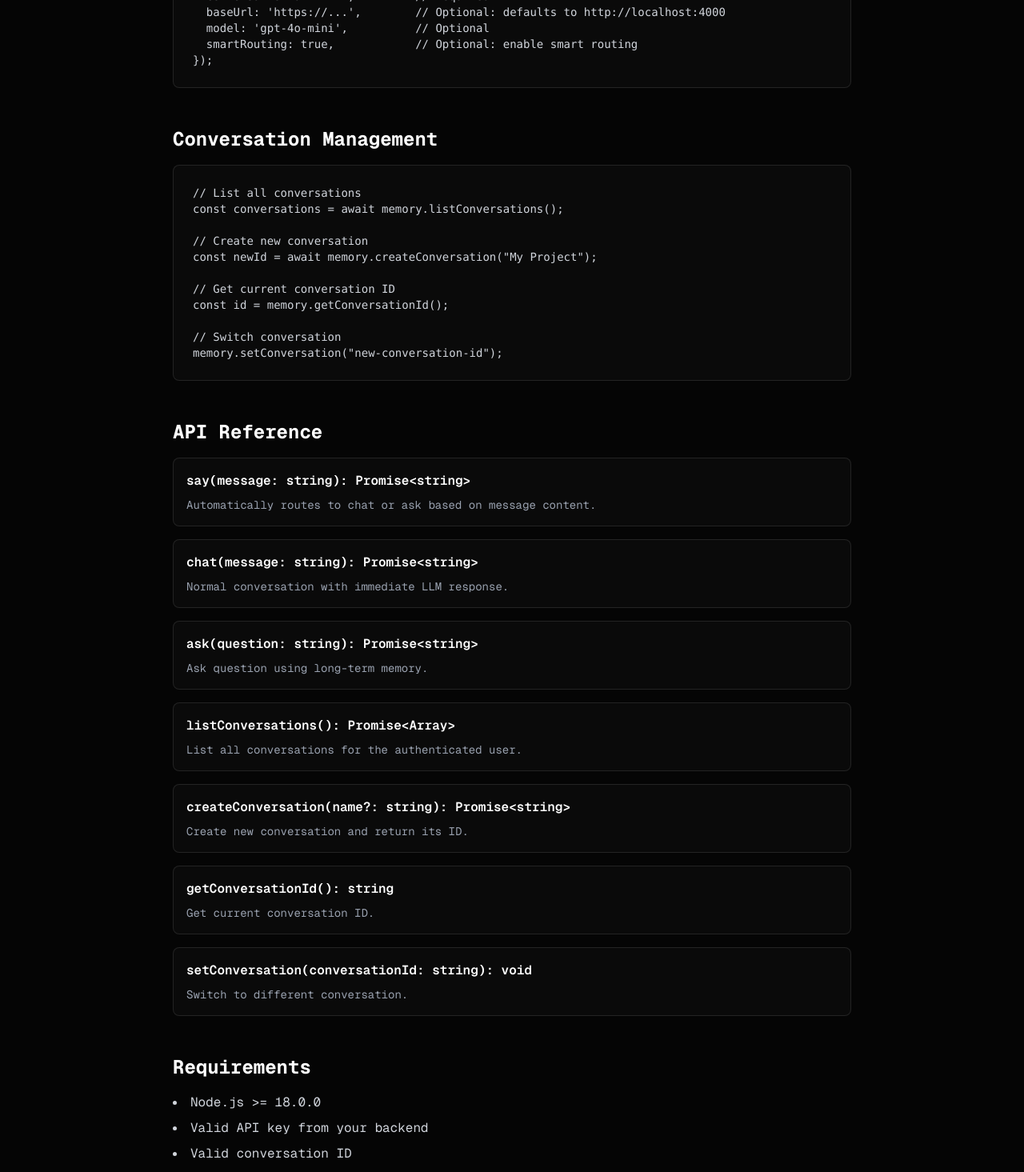
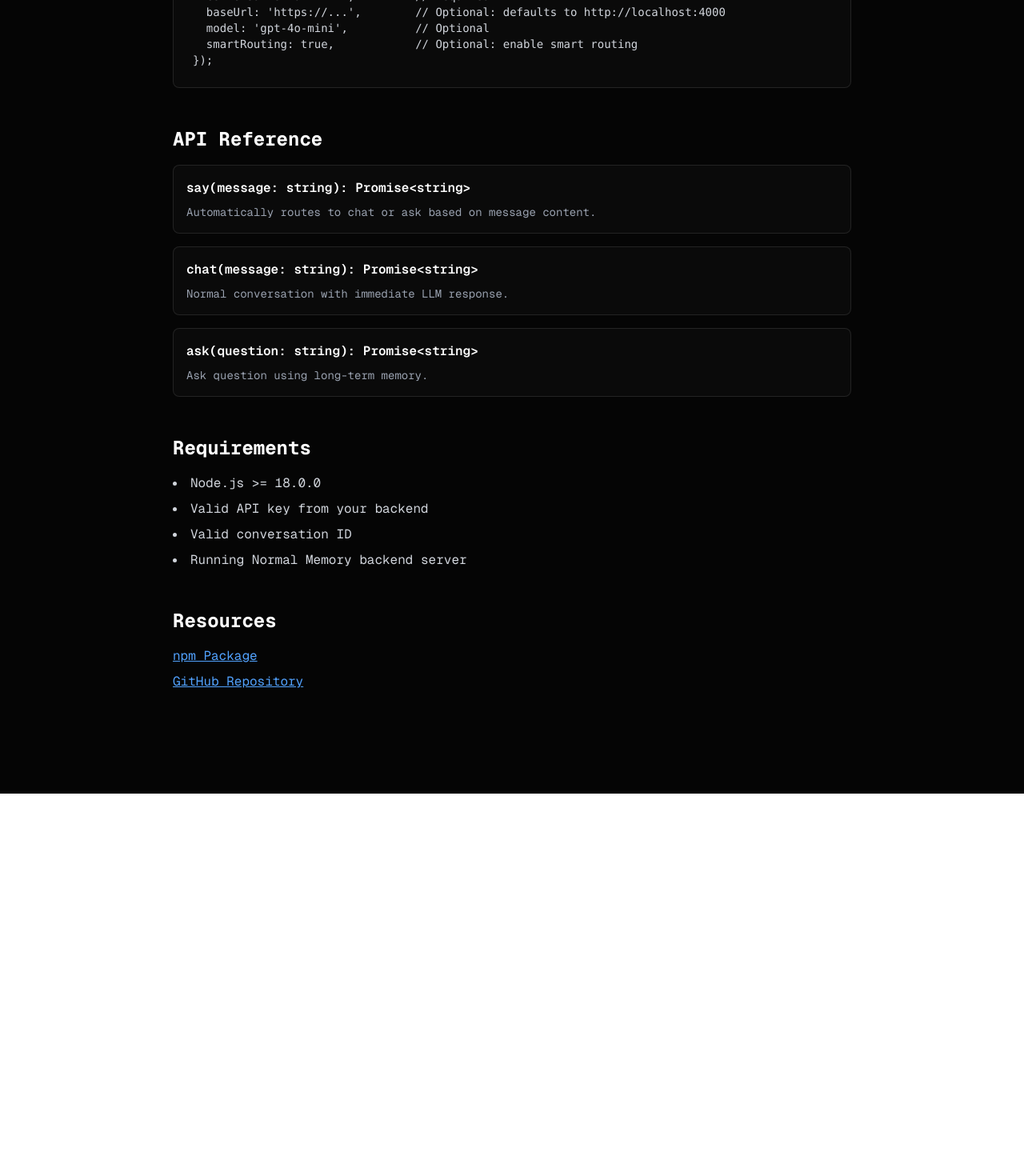
Before and after one commit to karthiknadar1204/mem0-paper-implementation, a Next.js app in the folder client/: page /documentation in a window 1280 px wide. Shown: the part 1586-3051 px from the top of the page at 80% size. After the commit the page ends 2578 px from the top, so only its background shows below. Built offline with nearby package versions, Linux system fonts and the light colour scheme.

Commit message:
update docs in website

```diff
--- a/client/app/documentation/page.js
+++ b/client/app/documentation/page.js
@@ -113,26 +113,6 @@ await memory.say("What do you remember about me?");`}</code>
           </div>
         </section>
 
-        {/* Conversation Management */}
-        <section className="mb-12">
-          <h2 className="text-2xl font-bold mb-4">Conversation Management</h2>
-          <div className="bg-[#0a0a0a] border border-white/10 rounded-lg p-6">
-            <pre className="text-sm text-gray-300 overflow-x-auto">
-              <code>{`// List all conversations
-const conversations = await memory.listConversations();
-
-// Create new conversation
-const newId = await memory.createConversation("My Project");
-
-// Get current conversation ID
-const id = memory.getConversationId();
-
-// Switch conversation
-memory.setConversation("new-conversation-id");`}</code>
-            </pre>
-          </div>
-        </section>
-
         {/* API Reference */}
         <section className="mb-12">
           <h2 className="text-2xl font-bold mb-4">API Reference</h2>
@@ -148,22 +128,6 @@ memory.setConversation("new-conversation-id");`}</code>
             <div className="bg-[#0a0a0a] border border-white/10 rounded-lg p-4">
               <h3 className="font-semibold mb-2">ask(question: string): Promise&lt;string&gt;</h3>
               <p className="text-sm text-gray-400">Ask question using long-term memory.</p>
-            </div>
-            <div className="bg-[#0a0a0a] border border-white/10 rounded-lg p-4">
-              <h3 className="font-semibold mb-2">listConversations(): Promise&lt;Array&gt;</h3>
-              <p className="text-sm text-gray-400">List all conversations for the authenticated user.</p>
-            </div>
-            <div className="bg-[#0a0a0a] border border-white/10 rounded-lg p-4">
-              <h3 className="font-semibold mb-2">createConversation(name?: string): Promise&lt;string&gt;</h3>
-              <p className="text-sm text-gray-400">Create new conversation and return its ID.</p>
-            </div>
-            <div className="bg-[#0a0a0a] border border-white/10 rounded-lg p-4">
-              <h3 className="font-semibold mb-2">getConversationId(): string</h3>
-              <p className="text-sm text-gray-400">Get current conversation ID.</p>
-            </div>
-            <div className="bg-[#0a0a0a] border border-white/10 rounded-lg p-4">
-              <h3 className="font-semibold mb-2">setConversation(conversationId: string): void</h3>
-              <p className="text-sm text-gray-400">Switch to different conversation.</p>
             </div>
           </div>
         </section>
```
